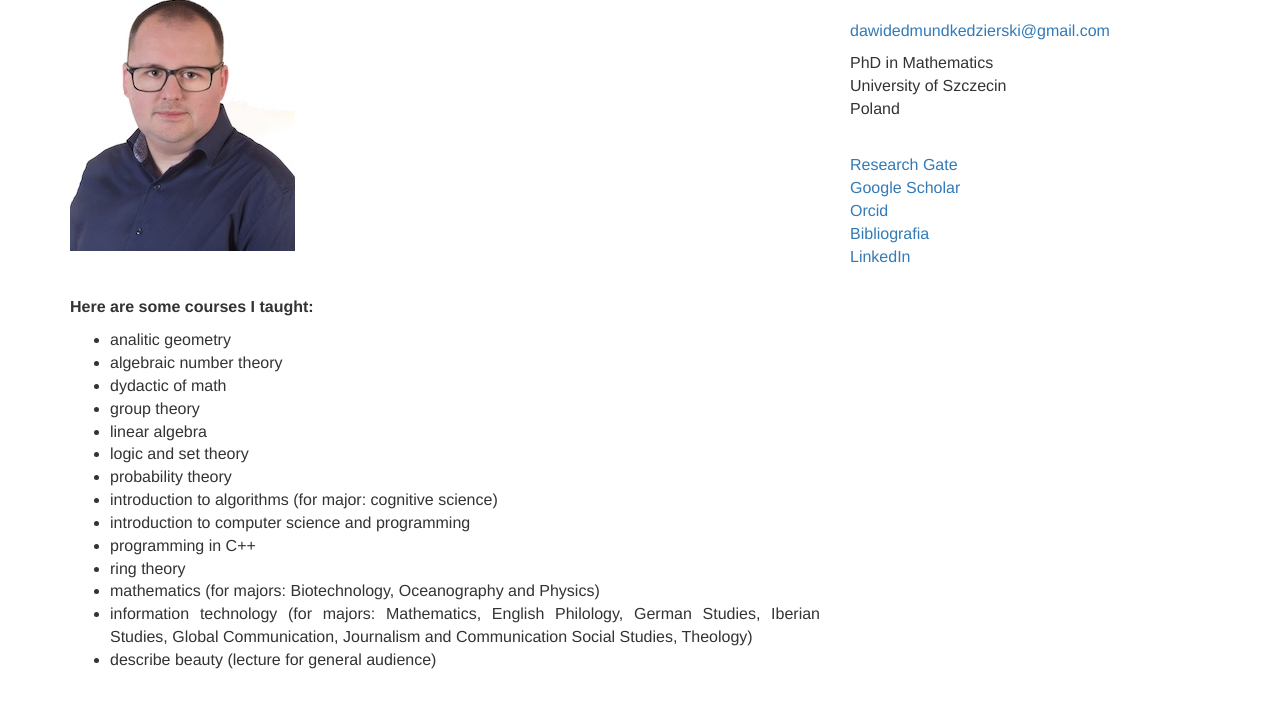
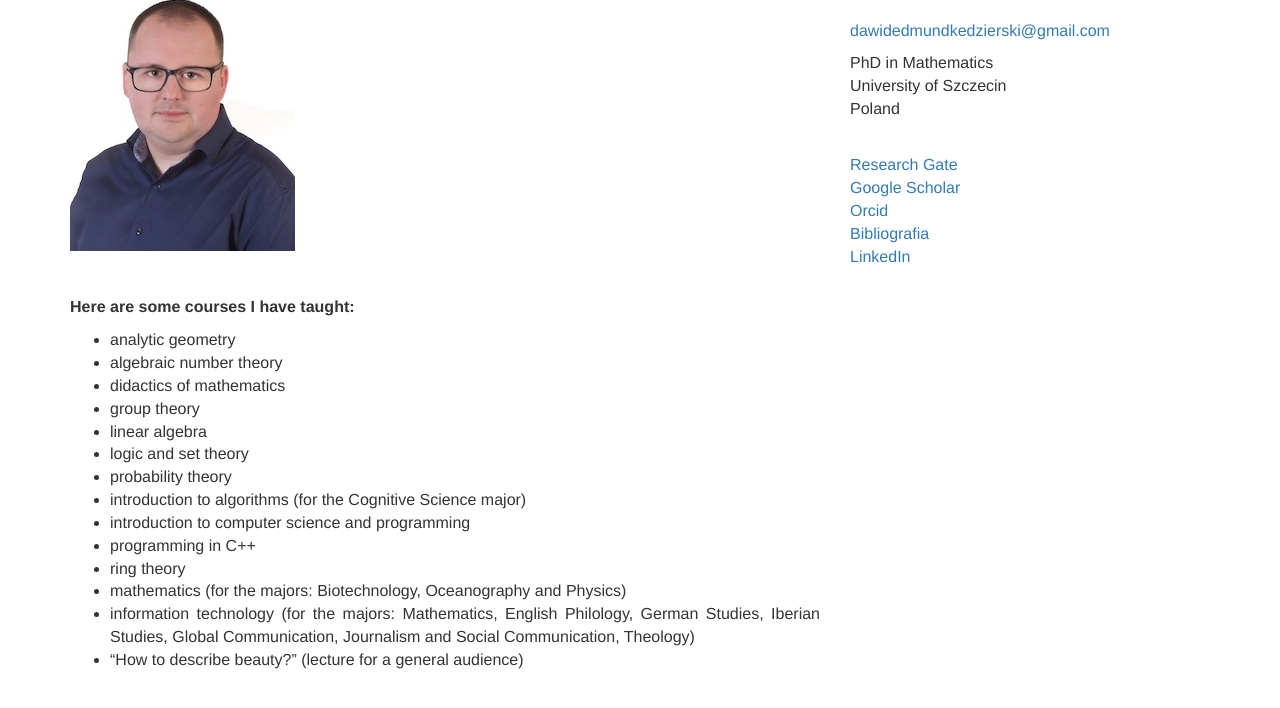
Before and after one commit to dougkoellmer/dawid-kedzierski.github.io, a plain HTML site: page teaching.html in a window 1280 px wide. Shown: the part 120-828 px from the top of the page. Drawn offline with Linux system fonts and the light colour scheme.

Commit message:
Update teaching.html

```diff
--- a/teaching.html
+++ b/teaching.html
@@ -61,24 +61,22 @@
                 <img class="img-responsive" src="foto_Kodak_reduced.jpg" alt=""><br>
 
                 <div style="margin-top:3%; text-align:justify;">
-                  <p style="font-weight:700;">Here are some courses I taught:</p>
+                  <p style="font-weight:700;">Here are some courses I have taught: </p>
                   <ul>
-                    <li>analitic geometry</li>
+                    <li>analytic geometry</li>
 			<li>algebraic number theory</li>
-		    <li>dydactic of math</li>
+		    <li>didactics of mathematics</li>
 			  <li>group theory</li>
 			<li>linear algebra</li>
 			 <li>logic and set theory</li>
 			  <li>probability theory</li>
-			  <li>introduction to algorithms (for major: cognitive science)</li>
+			  <li>introduction to algorithms (for the Cognitive Science major)</li>
 			  <li>introduction to computer science and programming</li>
 			  <li>programming in C++</li>
 			  <li>ring theory</li>
-			  <li>mathematics (for majors: Biotechnology, Oceanography and Physics) </li>
-			<li>information technology (for majors: Mathematics, English Philology,
-German Studies, Iberian Studies, Global Communication, Journalism and Communication
-Social Studies, Theology)  </li>
-	             <li>describe beauty (lecture for general audience)</li>
+			  <li>mathematics (for the majors: Biotechnology, Oceanography and Physics) </li>
+			<li>information technology (for the majors: Mathematics, English Philology, German Studies, Iberian Studies, Global Communication, Journalism and Social Communication, Theology)  </li>
+	             <li>“How to describe beauty?” (lecture for a general audience)</li>
                   </ul>
 
                 </div>
```
